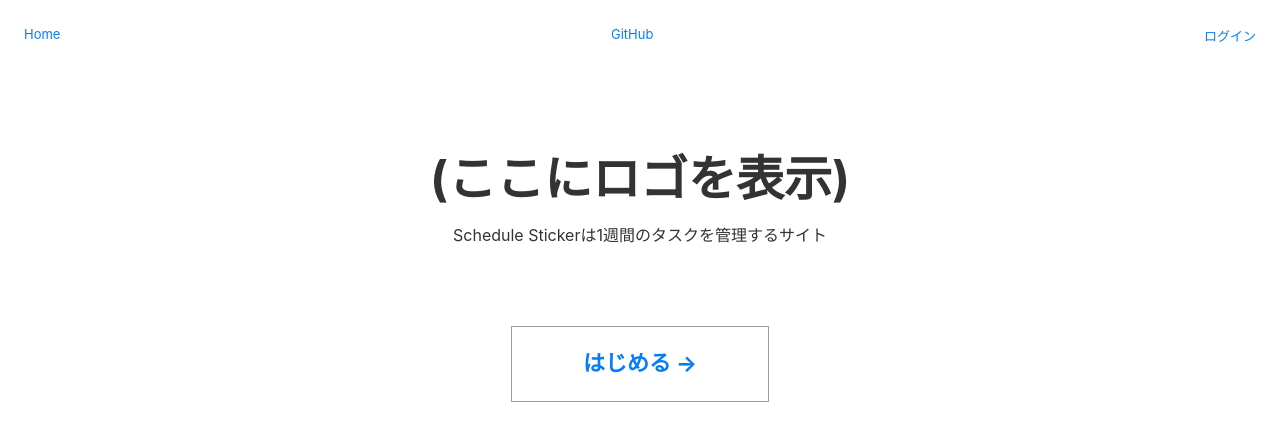
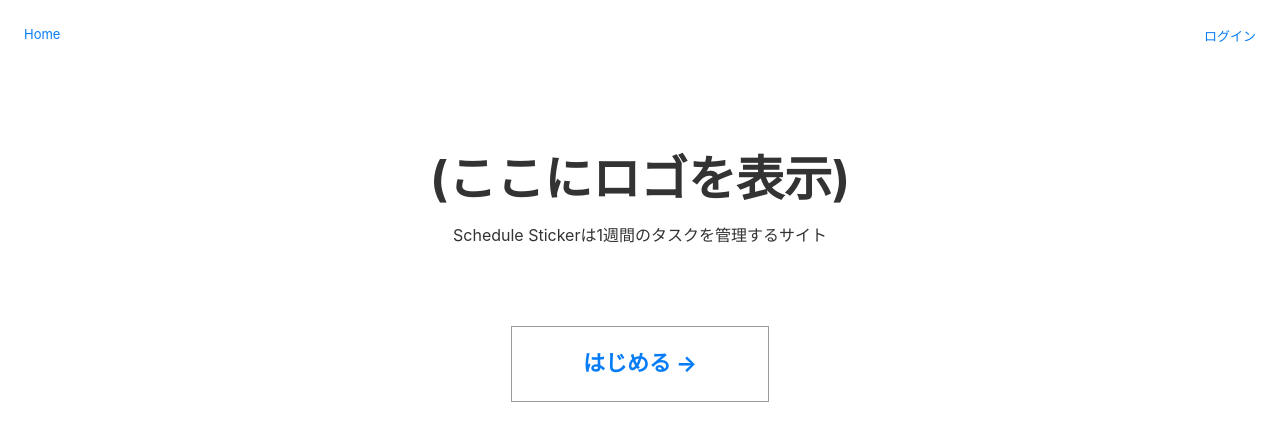
Before and after one commit to TakaShinoda/1-week-task-manegiment, a Next.js app: page / in a window 1280 px wide. Shown: the top 440 px of the page. Built offline with nearby package versions, Linux system fonts and the light colour scheme.

Commit message:
guhtubへのリンクを削除

```diff
--- a/components/nav.jsx
+++ b/components/nav.jsx
@@ -1,12 +1,7 @@
 import React from 'react'
 import Link from 'next/link'
 
-const links = [
-  { href: 'https://github.com/zeit/next.js', label: 'GitHub' },
-].map(link => {
-  link.key = `nav-link-${link.href}-${link.label}`
-  return link
-})
+
 
 const Nav = () => (
   <nav>
@@ -16,11 +11,6 @@ const Nav = () => (
           <a>Home</a>
         </Link>
       </li>
-      {links.map(({ key, href, label }) => (
-        <li key={key}>
-          <a href={href}>{label}</a>
-        </li>
-      ))}
       <li>
         <Link href="/">
           <a>ログイン</a>
```
